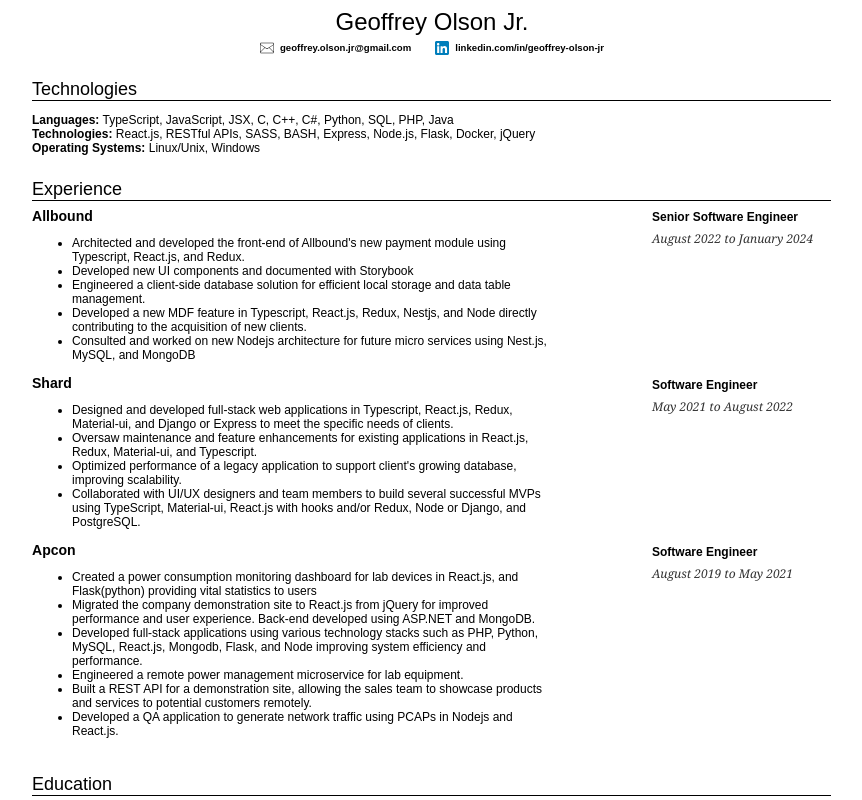
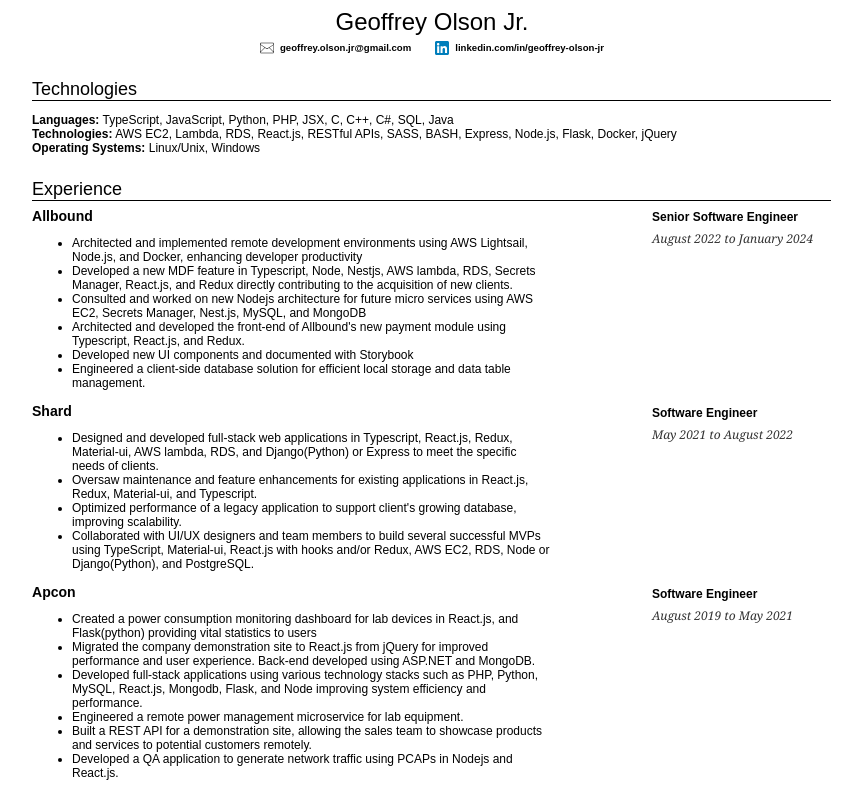
Before and after one commit to geoffolson/resume, a Next.js app: page / in a window 1280 px wide. Shown: the top 800 px of the page, without its empty margins (208-1070 px from the left). Built offline with nearby package versions, Linux system fonts and the light colour scheme.

Commit message:
add AWS experience

```diff
--- a/pages/index.tsx
+++ b/pages/index.tsx
@@ -15,11 +15,12 @@
     title: "Senior Software Engineer",
     duration: "August 2022 to January 2024",
     accomplishments: [
+      "Architected and implemented remote development environments using AWS Lightsail, Node.js, and Docker, enhancing developer productivity",
+      "Developed a new MDF feature in Typescript, Node, Nestjs, AWS lambda, RDS, Secrets Manager, React.js, and Redux directly contributing to the acquisition of new clients.",
+      "Consulted and worked on new Nodejs architecture for future micro services using AWS EC2, Secrets Manager, Nest.js, MySQL, and MongoDB",
       "Architected and developed the front-end of Allbound's new payment module using Typescript, React.js, and Redux.",
       "Developed new UI components and documented with Storybook",
       "Engineered a client-side database solution for efficient local storage and data table management.",
-      "Developed a new MDF feature in Typescript, React.js, Redux, Nestjs, and Node directly contributing to the acquisition of new clients.",
-      "Consulted and worked on new Nodejs architecture for future micro services using Nest.js, MySQL, and MongoDB",
     ],
   },
   {
@@ -27,10 +28,10 @@
     title: "Software Engineer",
     duration: "May 2021 to August 2022",
     accomplishments: [
-      "Designed and developed full-stack web applications in Typescript, React.js, Redux, Material-ui, and Django or Express to meet the specific needs of clients.",
+      "Designed and developed full-stack web applications in Typescript, React.js, Redux, Material-ui, AWS lambda, RDS, and Django(Python) or Express to meet the specific needs of clients.",
       "Oversaw maintenance and feature enhancements for existing applications in React.js, Redux, Material-ui, and Typescript.",
       "Optimized performance of a legacy application to support client's growing database, improving scalability.",
-      "Collaborated with UI/UX designers and team members to build several successful MVPs using TypeScript, Material-ui, React.js with hooks and/or Redux, Node or Django, and PostgreSQL.",
+      "Collaborated with UI/UX designers and team members to build several successful MVPs using TypeScript, Material-ui, React.js with hooks and/or Redux, AWS EC2, RDS, Node or Django(Python), and PostgreSQL.",
     ],
   },
   {
@@ -92,11 +93,11 @@
         </div>
         <h2>Technologies</h2>
         <p>
-          <strong>Languages:</strong> TypeScript, JavaScript, JSX, C, C++, C#, Python, SQL, PHP,
+          <strong>Languages:</strong> TypeScript, JavaScript, Python, PHP, JSX, C, C++, C#, SQL,
           Java
           <br />
-          <strong>Technologies:</strong> React.js, RESTful APIs, SASS, BASH, Express, Node.js,
-          Flask, Docker, jQuery
+          <strong>Technologies:</strong> AWS EC2, Lambda, RDS, React.js, RESTful APIs, SASS, BASH,
+          Express, Node.js, Flask, Docker, jQuery
           <br />
           <strong>Operating Systems:</strong> Linux/Unix, Windows
         </p>
@@ -150,7 +151,6 @@
           <Section key={idx} {...education} />
         ))}
       </div>
-
       <style jsx>{``}</style>
     </div>
   );
```
Also changed, not shown: public/LinkedIn_icon.svg (added), public/email-svgrepo-com.svg (added).
